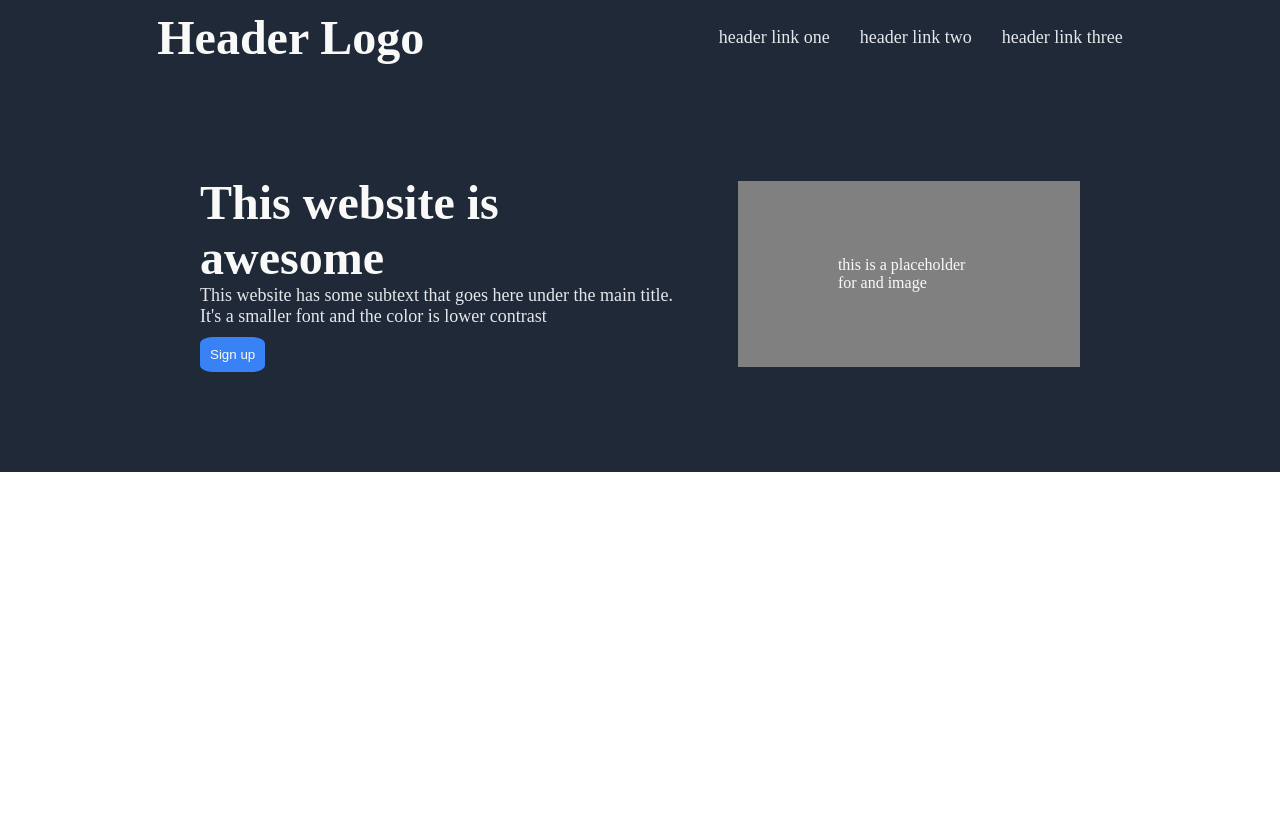
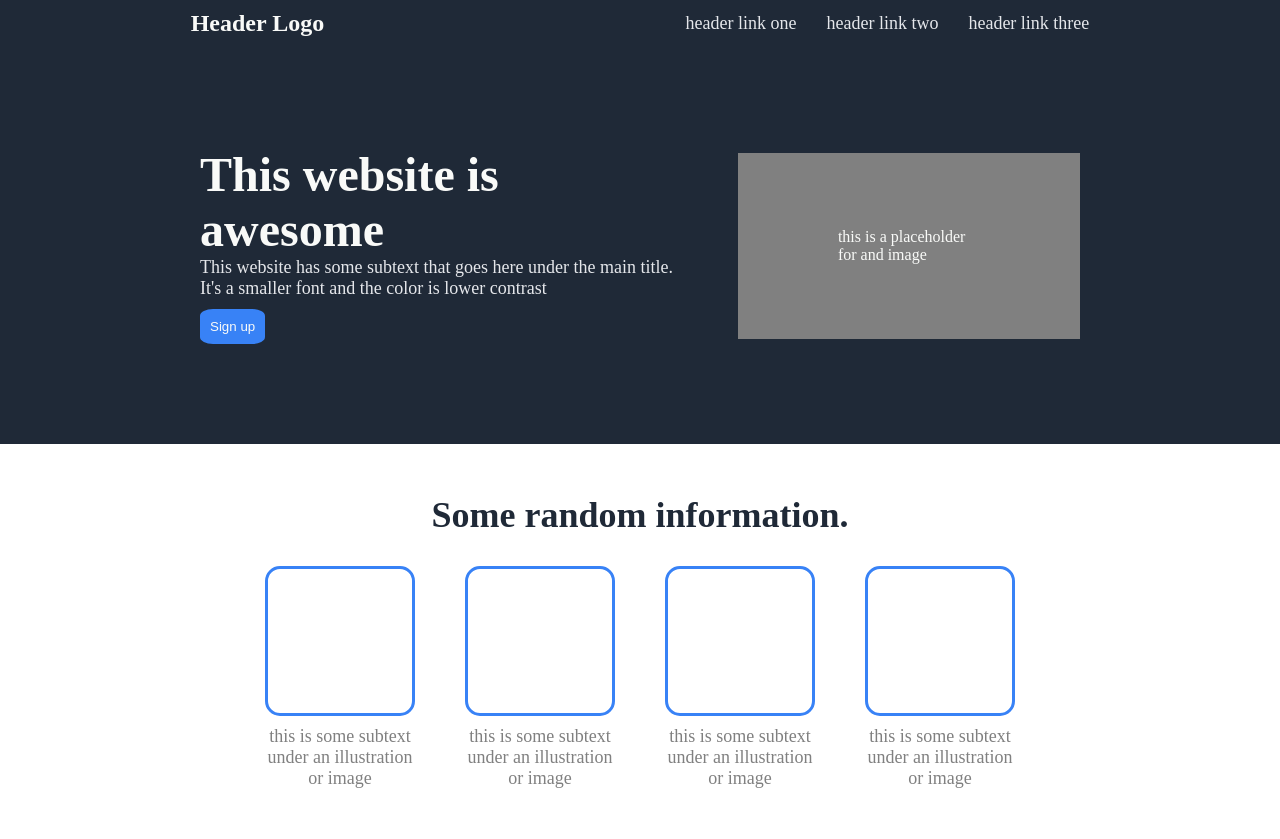
Before and after one commit to tylerwood26/foundations-landing-page, a plain HTML site: page index.html in a window 1280 px wide. Before the commit the page ends 800 px from the top, so only its background shows below. Drawn offline with Linux system fonts and the light colour scheme.

Commit message:
Add random info section

```diff
--- a/index.html
+++ b/index.html
@@ -27,6 +27,27 @@
                 <p>this is a placeholder for and image</p>
             </div>
         </div>
+        <div class="random-info">
+            <h2>Some random information.</h2>
+            <div class="info-boxes">
+                <div class="content">
+                    <div class="box"></div>
+                    <p>this is some subtext under an illustration or image</p>
+                </div>
+                <div class="content">
+                    <div class="box"></div>
+                    <p>this is some subtext under an illustration or image</p>
+                </div>
+                <div class="content">
+                    <div class="box"></div>
+                    <p>this is some subtext under an illustration or image</p>
+                </div>
+                <div class="content">
+                    <div class="box"></div>
+                    <p>this is some subtext under an illustration or image</p>
+                </div>
+            </div>
+        </div>
 
     </body>
 </html>
--- a/style.css
+++ b/style.css
@@ -11,6 +11,7 @@ body {
     display: flex;
     flex-direction: column;
     flex: 1;
+    font: Roboto;
 }
 
 header {
@@ -20,7 +21,7 @@ header {
     padding: 10px;
 }
 
-.header-logo {
+.header-logo h1 {
     font-size: 24px;
     color: #f9faf8;
 }
@@ -76,3 +77,39 @@ header {
     border: none;
     margin-top: 10px;
 }
+
+.random-info {
+    padding: 50px 200px;
+}
+
+.random-info h2 {
+    font-size: 36px;
+    text-align: center;
+    font-weight: 900;
+    color: #1f2937;
+    margin-bottom: 30px;
+}
+
+.info-boxes {
+    display: flex;
+    justify-content: center;
+    gap: 50px;
+}
+
+.content {
+    width: 150px;
+    text-align: center;
+}
+
+.content p {
+    font-size: 18px;
+    color: gray;
+}
+
+.box {
+    border: #3882f6 solid 3px;
+    width: 150px;
+    height: 150px;
+    border-radius: 10%;
+    margin-bottom: 10px;
+}
```
